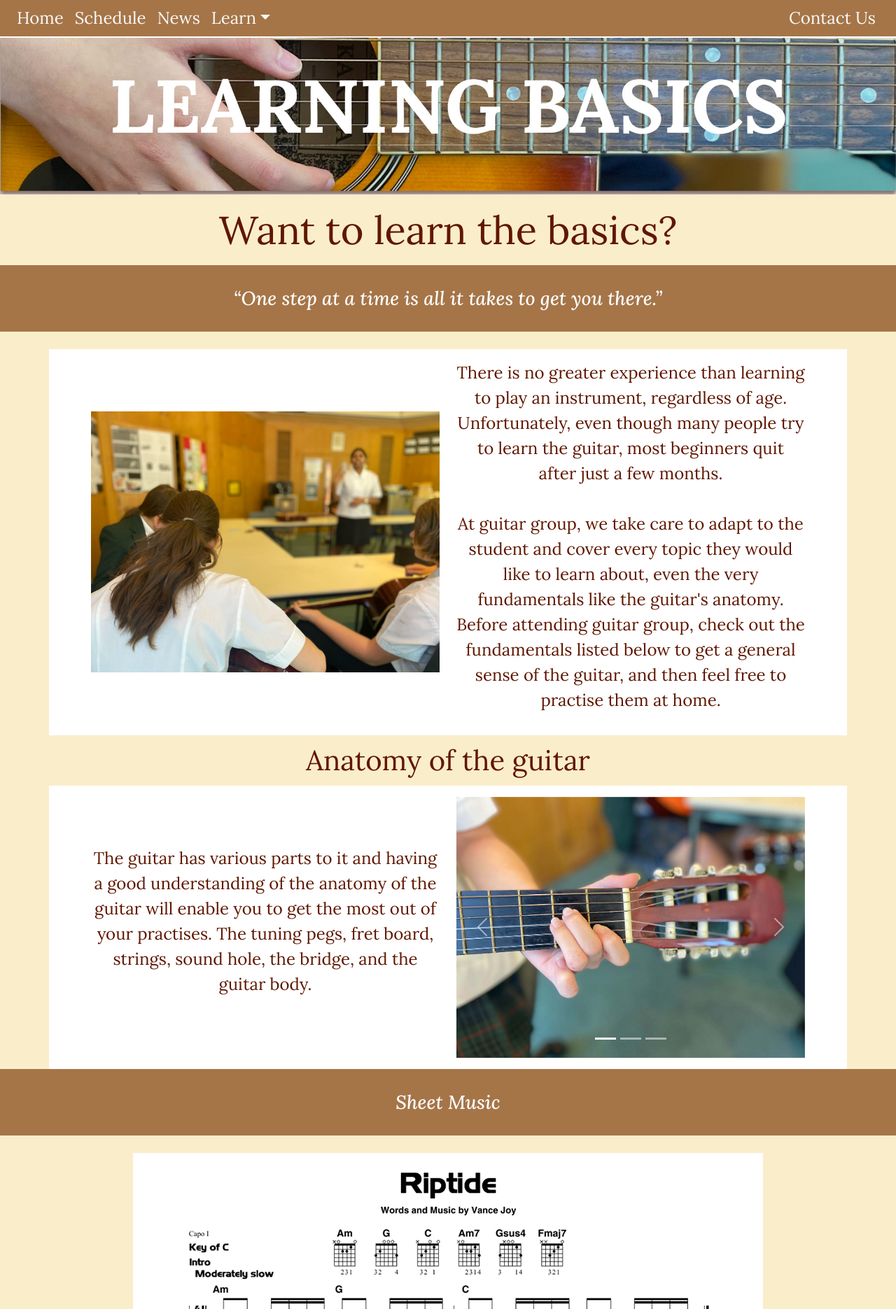
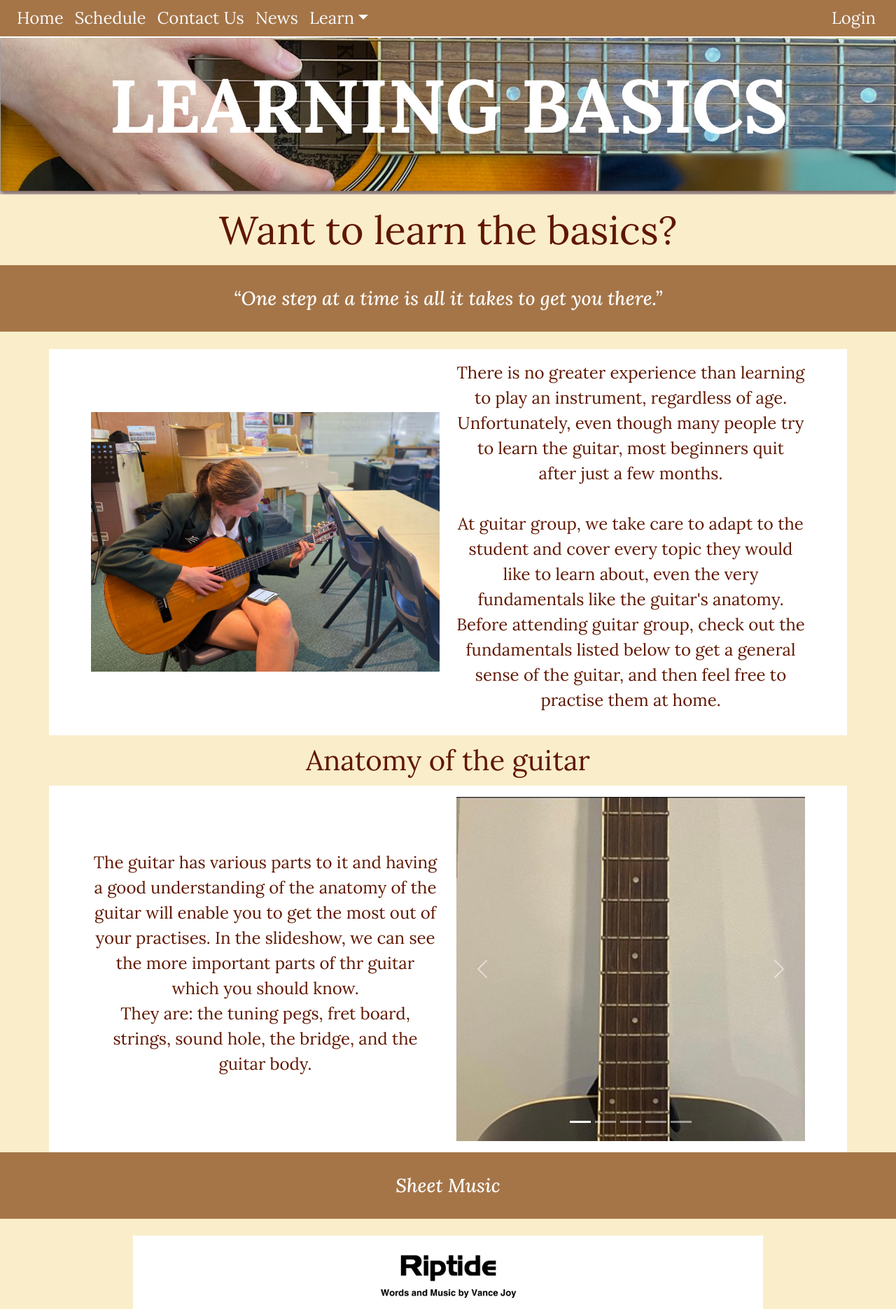
Before and after one commit to adiakaletla/guitargroup, a Flask app: page /learn in a window 1280 px wide. Shown: the top 1871 px of the page at 70% size. Run offline with Flask 3, Linux system fonts and the light colour scheme.

Commit message:
Added images and update news page

```diff
--- a/server.py
+++ b/server.py
@@ -28,6 +28,8 @@ def schedule():
     return render_template("schedule.html")
 
 
+
+
 @app.route('/news')
 def news():
     #query for the page
@@ -38,7 +40,7 @@ def news():
         """
     result = run_search_query_tuples(sql, (), db_path, True)
     print(result)
-    return render_template("news.html", news= result)
+    return render_template("news.html", news=result)
 
 @app.route('/news_cud', methods=['GET', 'POST'])
 def news_cud():
--- a/static/styles.css
+++ b/static/styles.css
@@ -165,6 +165,7 @@ h3{
     background-color: white;
     font-size: 1.5em;
 }
+
 .table{
     --bs-table-border-color: var(--blood-red);
 }
@@ -178,8 +179,13 @@ td,th{
 /* ---- news page ----*/
 .news-box{
    background-color: white;
-    border-radius: 40px;
+    margin: 5em;
+}
 
+.news-text{
+    font-size: 1em;
+    text-align: center;
+    color: var(--blood-red);
 }
 
 
--- a/templates/index.html
+++ b/templates/index.html
@@ -11,8 +11,6 @@ static/images/mainbanner.jpg
 
 {% block content%}
 <h1> Welcome </h1>
-
-<img class="img-fluid part-img rounded-circle" width="304" height="236" src="static/images/focus-overshoulder.jpg">
 
 <div class=quote_container>
 <p class="quote"> “The beautiful thing about learning is nobody can take it away from you.” </p>
@@ -52,13 +50,15 @@ static/images/mainbanner.jpg
 <p class="quote"> “I just go wherever the guitar takes me.” </p>
 </div>
 
+<form id="contactus" class="form-container" action="">
 <div class="container-lg">
 <div class="row align-items-center px-5 py-3">
         <div class="col-lg-6">
-        <h2> Reach Us </h2>
+        <h2> Contact Us </h2>
         <p class= "contact-text"> Our Socials: <br> <em> @guitargroup2023 <br> @samuelmarsdenschool </em> </p>
         <p class= "contact-text"> Email Us: <br> <em> guitargroup@marsden.school.nz <br> musicgroups@marsden.school.nz </em> </p>
         </div>
+</form>
 
     <div class="col-lg-6">
     <form id="loginform" class="form-container" action="">
--- a/templates/layout.html
+++ b/templates/layout.html
@@ -34,6 +34,9 @@
         <li class="nav-item">
           <a class="nav-link" href="{{ url_for('schedule') }}">Schedule</a>
         </li>
+        <li class="nav-item">
+          <a class="nav-link" href="{{ url_for('index') }}#contactus">Contact Us</a>
+        </li>
           <li class="nav-item">
           <a class="nav-link" href="{{ url_for('news') }}">News</a>
         </li>
@@ -47,7 +50,7 @@
         </li>
       </ul>
 
-<div class="ms-auto"><a class="nav-link btn btn-outline" href="{{ url_for('index') }}#loginform"> Contact Us </a></div>
+<div class="ms-auto"><a class="nav-link btn btn-outline" href="{{ url_for('index') }}#loginform"> Login </a></div>
 
     </div>
 
--- a/templates/learn.html
+++ b/templates/learn.html
@@ -10,7 +10,7 @@ static/images/learnbanner.jpg
 {% endblock %}
 
 {% block content%}
-<introduction id="" action="">
+<introduction id="introduction" action="">
 </introduction>
 
 <h1> Want to learn the basics? </h1>
@@ -22,7 +22,7 @@ static/images/learnbanner.jpg
 <div class="container-lg">
     <div class="row align-items-center px-5 py-3">
         <div class="col-lg-6">
-            <img class="img-fluid part-img" src="static/images/focus-overshoulder.jpg">
+            <img class="img-fluid part-img" src="static/images/penny.jpg">
         </div>
         <div class="col-lg-6">
             <p class="body-text"> There is no greater experience than learning to play an instrument, regardless of age. Unfortunately, even though many people try to learn the guitar, most beginners quit after just a few months. <br> <br> At guitar group, we take care to adapt to the student and cover every topic they would like to learn about, even the very fundamentals like the guitar's anatomy. Before attending guitar group, check out the fundamentals listed below to get a general sense of the guitar, and then feel free to practise them at home. </p>
@@ -30,16 +30,16 @@ static/images/learnbanner.jpg
     </div>
 </div>
 
-<h3> Anatomy of the guitar </h3>
-
 <anatomyofguitar id="anatomyofguitar" action="">
 </anatomyofguitar>
+
+<h3> Anatomy of the guitar </h3>
 
 <!-- Carousel -->
 <div class="container-lg">
     <div class="row align-items-center px-5 py-3">
         <div class="col-lg-6">
-            <p class="body-text"> The guitar has various parts to it and having a good understanding of the anatomy of the guitar will enable you to get the most out of your practises. The tuning pegs, fret board, strings, sound hole, the bridge, and the guitar body.</p>
+            <p class="body-text"> The guitar has various parts to it and having a good understanding of the anatomy of the guitar will enable you to get the most out of your practises. In the slideshow, we can see the more important parts of thr guitar which you should know. <br> They are: the tuning pegs, fret board, strings, sound hole, the bridge, and the guitar body.</p>
         </div>
         <div class="col-lg-6">
 
@@ -52,19 +52,27 @@ static/images/learnbanner.jpg
     <button type="button" data-bs-target="#demo" data-bs-slide-to="0" class="active"></button>
     <button type="button" data-bs-target="#demo" data-bs-slide-to="1"></button>
     <button type="button" data-bs-target="#demo" data-bs-slide-to="2"></button>
+    <button type="button" data-bs-target="#demo" data-bs-slide-to="3"></button>
+    <button type="button" data-bs-target="#demo" data-bs-slide-to="4"></button>
   </div>
 
   <!-- The slideshow/carousel -->
 
   <div class="carousel-inner">
     <div class="carousel-item active">
-      <img src="static/images/olive_fret.jpg" alt="Fret" class="d-block w-100">
+      <img src="static/images/fret.jpg" alt="Fret" class="d-block w-100">
     </div>
     <div class="carousel-item">
-      <img src="static/images/backpov.jpg" alt="Body" class="d-block w-100">
+      <img src="static/images/body.jpg" alt="Body" class="d-block w-100">
     </div>
     <div class="carousel-item">
-      <img src="static/images/penny.jpg" alt="Strings" class="d-block w-100">
+      <img src="static/images/strings.jpg" alt="Strings" class="d-block w-100">
+    </div>
+    <div class="carousel-item">
+      <img src="static/images/tuningpegs.jpg" alt="Turning Pegs" class="d-block w-100">
+    </div>
+    <div class="carousel-item">
+      <img src="static/images/bridge.jpg" alt="Bridge" class="d-block w-100">
     </div>
   </div>
 
--- a/templates/news_cud.html
+++ b/templates/news_cud.html
@@ -10,6 +10,7 @@ static/images/mainbanner.jpg
 {% endblock %}
 
 {% block content%}
+
 <div class="container-lg py-sm-5 py-1">
 
   <div class="news p=4 my-4">
@@ -35,4 +36,5 @@ static/images/mainbanner.jpg
   </div>
 </div>
 
+
 {% endblock %}
--- a/templates/schedule.html
+++ b/templates/schedule.html
@@ -20,7 +20,7 @@ static/images/schedulebanner.jpg
 <div class="container-lg">
     <div class="row align-items-center px-5 py-3">
         <div class="col-lg-6">
-            <img class="img-fluid part-img" src="static/images/focus-overshoulder.jpg">
+            <img class="img-fluid part-img" src="static/images/showcase1.jpg">
         </div>
         <div class="col-lg-6">
             <p class="body-text"> On this page, you can find information on all sorts of events to do with Guitar at Marsden. Guitar practices are held every Wednesday Lunch time in the Music Room at 12:50 pm unless stated otherwise. The main event that Guitar Group is working towards is Showcase. </p>
@@ -35,7 +35,7 @@ static/images/schedulebanner.jpg
             <p class="body-text"> Showcase is an event held at Samuel Marsden which allows students to ‘showcase’ their talent. They perform a piece or two with their chosen instrumental group in front of an audience of around 200 people. This includes their fellow musicians, teachers, students, and parents. It is a great opportunity for students to get in front of a crowd and learn the art of performance.</p>
         </div>
         <div class="col-lg-6">
-            <img class="img-fluid part-img" src="static/images/focus-overshoulder.jpg">
+            <img class="img-fluid part-img" src="static/images/showcase2.jpg">
         </div>
     </div>
 </div>
```
Also changed, not shown: templates/news.html (+6 -1 lines), data/guitargroup_db.sqlite, static/images/body.jpg (added), static/images/bridge.jpg (added), static/images/fret.jpg (added), static/images/newsbanner.jpg (added), static/images/showcase1.jpg (added), static/images/showcase2.jpg (added), static/images/strings.jpg (added), static/images/tuningpegs.jpg (added).
